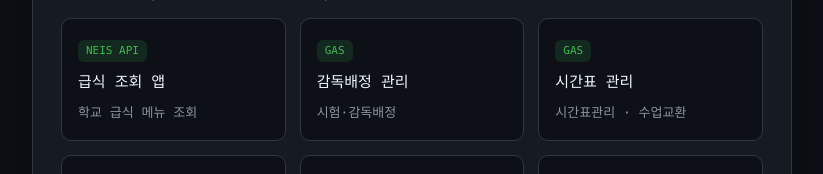
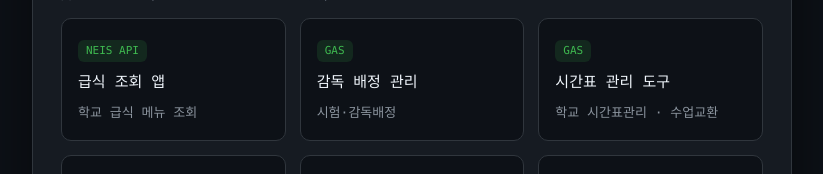
Before and after one commit to park53046/board-app, a Next.js app: page /intro in a window 1280 px wide. Shown: the part 1378-1552 px from the top of the page, without its empty margins (228-1051 px from the left). Built offline with nearby package versions, Linux system fonts and the light colour scheme.

Commit message:
교사소개 내용 수정

```diff
--- a/app/intro/page.tsx
+++ b/app/intro/page.tsx
@@ -33,7 +33,7 @@ export default function IntroPage() {
     name: "박희정",
     nameEn: "Viki Park",
     phone: "010-3456-1376",
-    role: "AI · 정보 교사",
+    role: "AI·정보 교사",
     school: "동해삼육고등학교",
     location: "강원특별자치도 동해대로 5367",
   };
@@ -70,8 +70,8 @@ export default function IntroPage() {
   const projects = [
 
     { name: "급식 조회 앱", tag: "NEIS API", desc: "학교 급식 메뉴 조회", url: "https://script.google.com/macros/s/AKfycbyA2Tc3L12i33MVjNSYvX4BiRtaEQ71jrD7MtW0jYi-gtsZwCusPZbOOnglrqyeZkBXqQ/exec" },
-    { name: "감독배정 관리", tag: "GAS", desc: "시험·감독배정", url: "https://script.google.com/macros/s/AKfycbyD6vXQbJQVxwsNSY8ht7tuYtH0VTiSmqD1LoOl7PbpupNWHJkbxMYZ9zKsNixCghnzCg/exec" },
-    { name: "시간표 관리", tag: "GAS", desc: "시간표관리 · 수업교환", url: "https://script.google.com/macros/s/AKfycbx75CugxJ6aVV16iokCvRLlm6Gm5ei75BjLym_F8f1B2j6X1aaV_N7dNU7s8i6_M9Br/exec" },
+    { name: "감독 배정 관리", tag: "GAS", desc: "시험·감독배정", url: "https://script.google.com/macros/s/AKfycbyD6vXQbJQVxwsNSY8ht7tuYtH0VTiSmqD1LoOl7PbpupNWHJkbxMYZ9zKsNixCghnzCg/exec" },
+    { name: "시간표 관리 도구", tag: "GAS", desc: "학교 시간표관리 · 수업교환", url: "https://script.google.com/macros/s/AKfycbx75CugxJ6aVV16iokCvRLlm6Gm5ei75BjLym_F8f1B2j6X1aaV_N7dNU7s8i6_M9Br/exec" },
     { name: "바둑 교육 게임", tag: "MCTS", desc: "바둑 공략법 익히기", url: "https://script.google.com/macros/s/AKfycbxTq1Anpxg0oDz3HtTYmRTZ92rs0qAN0S-q3XTc32VEmmjqFOw7m6Fsb3VNpf0wCkDeNg/exec" },
     { name: "바둑 교육 게임", tag: "MCTS", desc: "AI 오목 경기 도구", url: "https://script.google.com/macros/s/AKfycbz73W8U-IAb_gvSOxPSACyn8wm7zoBdVelv3Iap5ajYswmYCffAwEkBe4kRY-dNUOX_/exec" },
     { name: "생활도우미 도구", tag: "MCTS", desc: "AI 최저가 물건찾기", url: "https://script.google.com/macros/s/AKfycbxnUegDQQLDAQsb4pCBVE0_ZZa_RwNOJHhXYdBUwOTqHYcx8lAr536_bnRzFwUc4Bvp/exec" },
```
